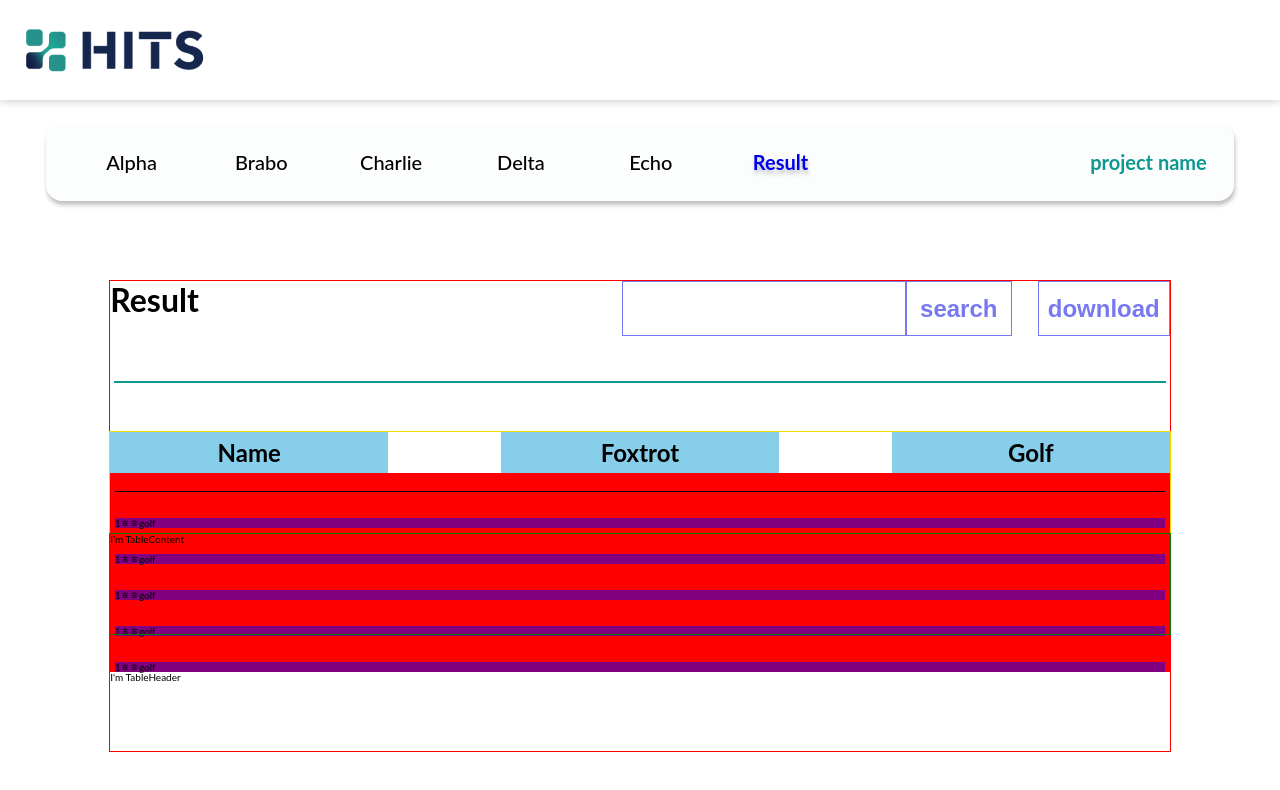
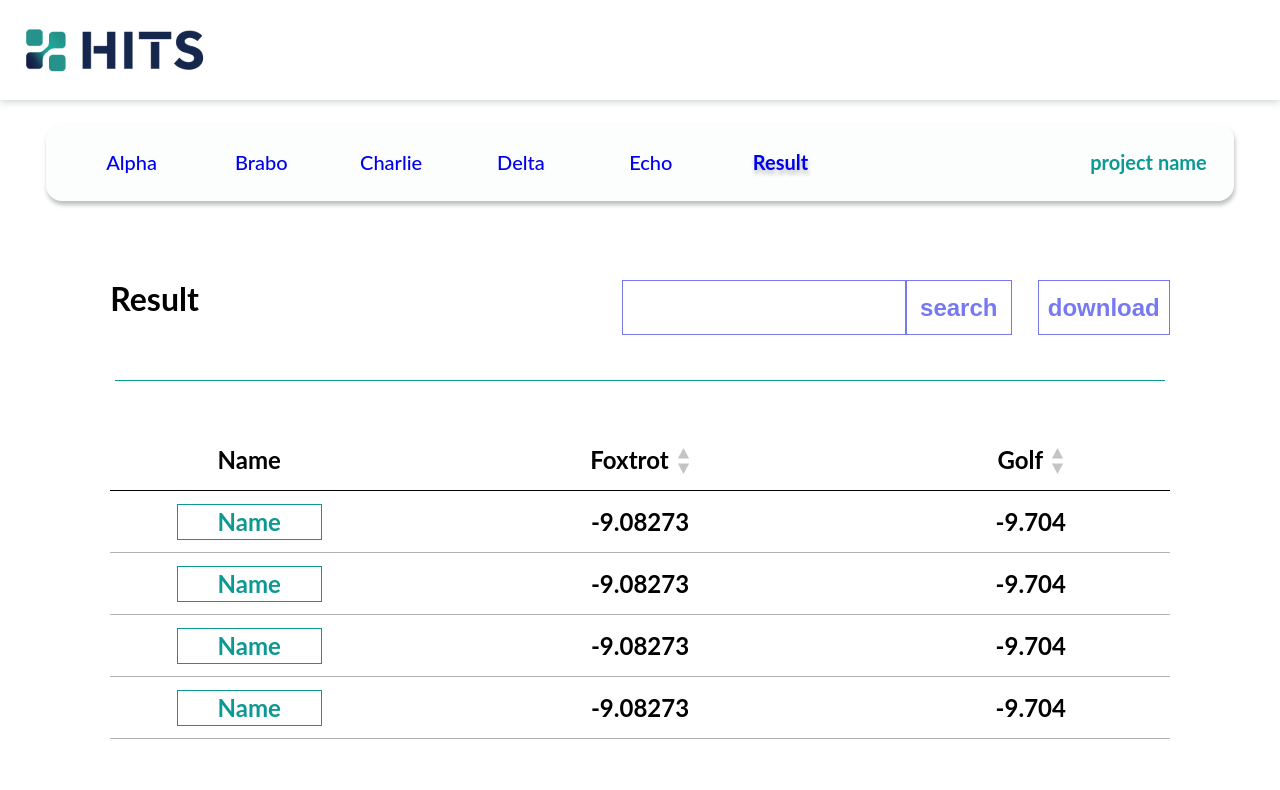
Before and after one commit to soo054141/test1, a React (Create React App) app: page /result in a window 1280 px wide. Shown: the top 790 px of the page. Built offline with nearby package versions, Linux system fonts and the light colour scheme.

Commit message:
Add [feature-result] 페이지 마크업 완료

```diff
--- a/src/App.js
+++ b/src/App.js
@@ -3,6 +3,7 @@ import Header from "./components/header";
 import Navigation from "./components/navigation";
 import Main from "./pages/main";
 import Result from "./pages/result";
+import Error from "./pages/errorPage";
 
 function App() {
   return (
@@ -12,6 +13,7 @@ function App() {
       <Routes>
         <Route path="/" element={<Main />} />
         <Route path="/result" element={<Result />} />
+        <Route path="/error" element={<Error />} />
       </Routes>
     </BrowserRouter>
   );
--- a/src/components/navigation/index.jsx
+++ b/src/components/navigation/index.jsx
@@ -1,16 +1,26 @@
 import React from "react";
-import { NavLink } from "react-router-dom";
+import { Link, NavLink } from "react-router-dom";
 import { NavWrapper, NavList, NavItem, ProjectName } from "./style";
 
 export default function Navigation() {
   return (
     <NavWrapper>
       <NavList>
-        <NavItem>Alpha</NavItem>
-        <NavItem>Brabo</NavItem>
-        <NavItem>Charlie</NavItem>
-        <NavItem>Delta</NavItem>
-        <NavItem>Echo</NavItem>
+        <NavItem>
+          <Link to="/error">Alpha</Link>
+        </NavItem>
+        <NavItem>
+          <Link to="/error">Brabo</Link>
+        </NavItem>
+        <NavItem>
+          <Link to="/error">Charlie</Link>
+        </NavItem>
+        <NavItem>
+          <Link to="/error">Delta</Link>
+        </NavItem>
+        <NavItem>
+          <Link to="/error">Echo</Link>
+        </NavItem>
         <NavItem>
           <NavLink to="/result">Result</NavLink>
         </NavItem>
--- a/src/components/tableHeader/index.jsx
+++ b/src/components/tableHeader/index.jsx
@@ -1,5 +1,15 @@
-import React from "react";
-import { Wrapper, Table, Thead, Tr, Th, Tbody } from "./style";
+import {
+  Wrapper,
+  Table,
+  Thead,
+  Tr,
+  Th,
+  ArrowWrapper,
+  ArrowTop,
+  ArrowBottom,
+  Tbody,
+} from "./style";
+import Polygon from "../../images/Polygon 1.png";
 
 export default function TableHeader({ columns, data }) {
   return (
@@ -7,22 +17,35 @@ export default function TableHeader({ columns, data }) {
       <Table>
         <Thead>
           <Tr>
-            {columns.map((col) => (
-              <Th key={col}>{col}</Th>
-            ))}
+            <Th key={columns[0]}>{columns[0]}</Th>
+            <Th key={columns[1]}>
+              {columns[1]}
+              <ArrowWrapper>
+                <ArrowTop src={Polygon} />
+                <ArrowBottom src={Polygon} />
+              </ArrowWrapper>
+            </Th>
+            <Th key={columns[2]}>
+              {columns[2]}
+              <ArrowWrapper>
+                <ArrowTop src={Polygon} />
+                <ArrowBottom src={Polygon} />
+              </ArrowWrapper>
+            </Th>
           </Tr>
         </Thead>
         <Tbody>
           {data.map(({ name, foxtrot, golf }) => (
             <tr key={name + foxtrot + golf}>
-              <td>{name}</td>
-              <td>{foxtrot}</td>
-              <td>{golf}</td>
+              <td key={name}>
+                <span>{name}</span>
+              </td>
+              <td key={foxtrot}>{foxtrot}</td>
+              <td key={golf}>{golf}</td>
             </tr>
           ))}
         </Tbody>
       </Table>
-      I'm TableHeader
     </Wrapper>
   );
 }
--- a/src/components/tableHeader/style.js
+++ b/src/components/tableHeader/style.js
@@ -2,32 +2,28 @@ import styled from "styled-components";
 
 export const Wrapper = styled.div`
   width: 100%;
-  height: 100px;
   margin-top: 48px;
-  border: 1px solid gold;
 `;
 
 export const Table = styled.table`
   width: 100%;
   display: flex;
   flex-direction: column;
-  background-color: red;
 `;
 
 export const Thead = styled.thead`
   display: flex;
   gap: 5px;
-  background-color: pink;
   font-size: 24px;
   font-weight: 700;
 `;
 
 export const Tr = styled.tr`
   width: 100%;
-  background-color: white;
+  height: 61px;
   display: flex;
+  align-items: center;
   justify-content: space-between;
-  /* gap: 156px; */
 `;
 
 export const Th = styled.th`
@@ -36,19 +32,50 @@ export const Th = styled.th`
   display: flex;
   justify-content: center;
   align-items: center;
-  background-color: skyblue;
+`;
+
+export const ArrowWrapper = styled.div`
+  display: flex;
+  gap: 4px;
+  align-items: center;
+  flex-direction: column;
+  margin-left: 8px;
+  margin-top: 2px;
+`;
+
+export const ArrowTop = styled.img``;
+
+export const ArrowBottom = styled.img`
+  transform: rotate(180deg);
 `;
 
 export const Tbody = styled.tbody`
-  margin: 0 auto;
+  width: 100%;
   display: flex;
+  align-items: center;
   flex-direction: column;
-  width: 82.083vw;
   border-top: 1px solid #000;
-  margin-top: 18px;
 
-  & > tr {
-    background-color: purple;
-    margin-top: 26px;
+  tr {
+    width: 100%;
+    display: flex;
+    justify-content: space-between;
+    border-bottom: 1px solid rgba(0, 0, 0, 0.3);
+  }
+  td {
+    background-color: #ffffff;
+    height: 61px;
+    width: 278px;
+    display: flex;
+    justify-content: center;
+    align-items: center;
+    font-size: 24px;
+    font-weight: 700;
+
+    span {
+      padding: 5px 40px;
+      border: 1px solid #0d9991;
+      color: #0d9991;
+    }
   }
 `;
--- a/src/pages/result/index.jsx
+++ b/src/pages/result/index.jsx
@@ -6,12 +6,12 @@ import TableContent from "../../components/tableContent";
 
 export default function Result() {
   const columns = ["Name", "Foxtrot", "Golf"];
-  const data = Array(5)
+  const data = Array(4)
     .fill()
     .map(() => ({
-      name: 1,
-      foxtrot: "ㅎㅎ",
-      golf: "golf",
+      name: "Name",
+      foxtrot: "-9.08273",
+      golf: "-9.704",
     }));
 
   return (
@@ -19,7 +19,7 @@ export default function Result() {
       <TabHeader />
       <Results.Divider />
       <TableHeader columns={columns} data={data} />
-      <TableContent />
+      {/* <TableContent /> */}
     </Results.TabContents>
   );
 }
--- a/src/pages/result/style.js
+++ b/src/pages/result/style.js
@@ -8,10 +8,9 @@ export const TabContents = styled.div`
   height: 470px;
   margin: 0 auto;
   margin-top: 79px;
-  border: 1px solid red;
 `;
 
 export const Divider = styled.div`
   width: 82.083vw;
-  border: 1px solid #0d9991;
+  border-bottom: 1px solid #0d9991;
 `;
```
Also changed, not shown: src/images/Polygon 1.png (added).
